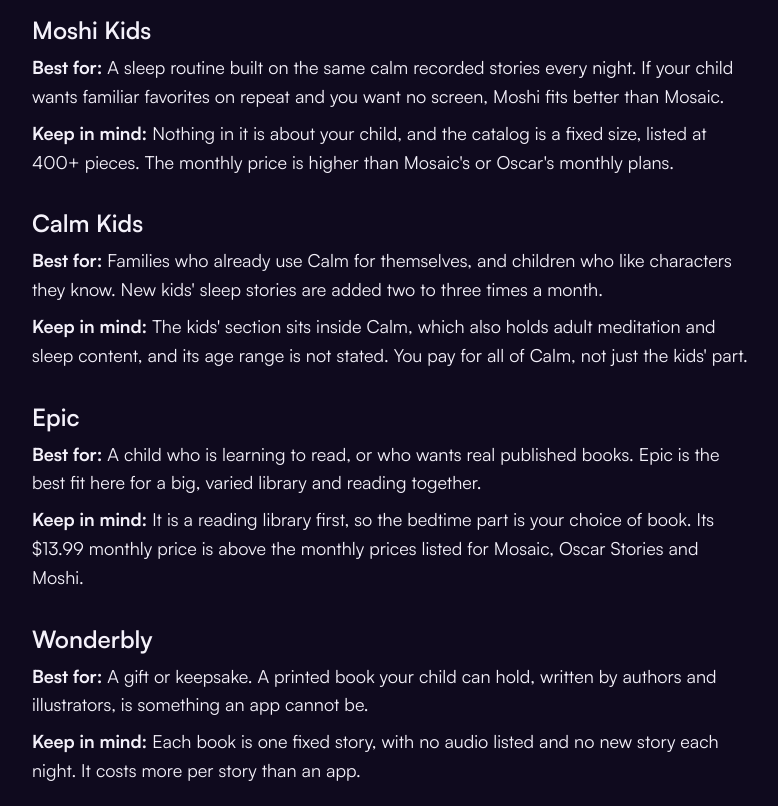
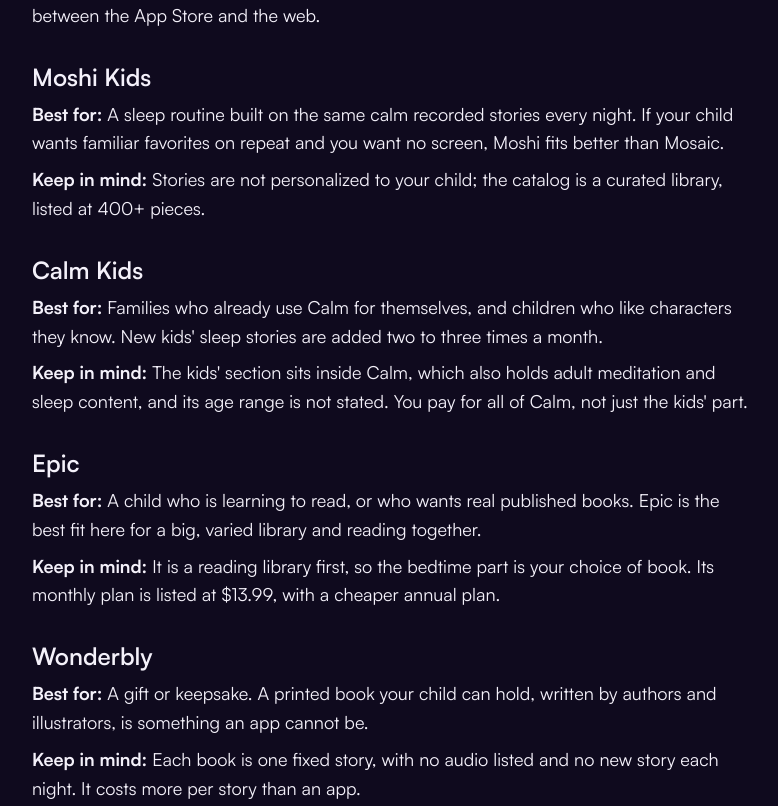
Before and after one commit to genaiadventures-create/mosaic-share-url, a Next.js app: page /home/best-bedtime-story-apps in a window 1280 px wide. Shown: the part 2682-3488 px from the top of the page, without its empty margins (16-794 px from the left). Built offline with nearby package versions, Linux system fonts and the light colour scheme.

Commit message:
fix(copy): neutral competitor price wording on roundup

```diff
--- a/app/home/guides-content.ts
+++ b/app/home/guides-content.ts
@@ -65,11 +65,11 @@ export const ROUNDUP_APPS: RoundupApp[] = [
     personalization: "None listed; daily picks by age and interests",
     narration: "Yes, audio only; it can keep playing with the screen off",
     ages: "0 to 10",
-    price: "Some free content; subscription from $9.99 a month on the US App Store (varies by location); 7-day free trial",
+    price: "Some free content; subscription with a 7-day free trial. US App Store in-app prices are listed from $9.99 (varies by plan and location)",
     platforms: "iPhone, iPad, Android",
     bestFor:
       "A sleep routine built on the same calm recorded stories every night. If your child wants familiar favorites on repeat and you want no screen, Moshi fits better than Mosaic.",
-    fit: "Nothing in it is about your child, and the catalog is a fixed size, listed at 400+ pieces. The monthly price is higher than Mosaic's or Oscar's monthly plans.",
+    fit: "Stories are not personalized to your child; the catalog is a curated library, listed at 400+ pieces.",
   },
   {
     id: "calm",
@@ -97,7 +97,7 @@ export const ROUNDUP_APPS: RoundupApp[] = [
     platforms: "iPhone, iPad, Android",
     bestFor:
       "A child who is learning to read, or who wants real published books. Epic is the best fit here for a big, varied library and reading together.",
-    fit: "It is a reading library first, so the bedtime part is your choice of book. Its $13.99 monthly price is above the monthly prices listed for Mosaic, Oscar Stories and Moshi.",
+    fit: "It is a reading library first, so the bedtime part is your choice of book. Its monthly plan is listed at $13.99, with a cheaper annual plan.",
   },
   {
     id: "wonderbly",
```
